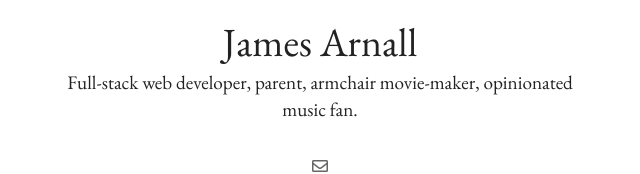
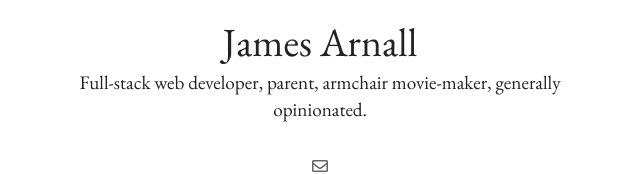
Before and after one commit to jamesarnall/jamesarnall.github.io, a website: page index.html in a window 1280 px wide. Shown: the part 203-377 px from the top of the page, without its empty margins (320-960 px from the left). Drawn offline with nearby package versions, Linux system fonts and the light colour scheme.

Commit message:
Changed a little bit of copy

```diff
--- a/index.html
+++ b/index.html
@@ -26,7 +26,7 @@
                 <header id="header">
                     <img src="img/littledevil.png" alt="Little Devil" class="bannerImg">
                     <h1 class="title">James Arnall</h1>
-                    <div class="summary">Full-stack web developer, parent, armchair movie-maker, opinionated music fan.</div>
+                    <div class="summary">Full-stack web developer, parent, armchair movie-maker, generally opinionated.</div>
                 </header>
 
                 <div id="main">
```
